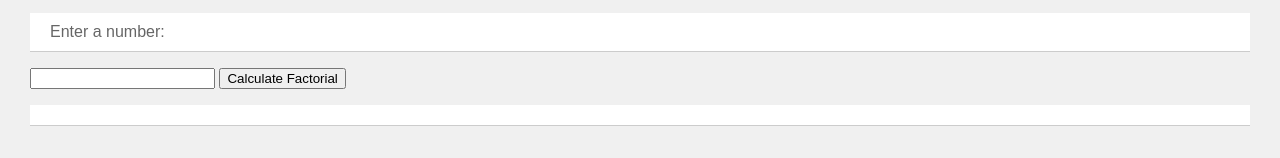
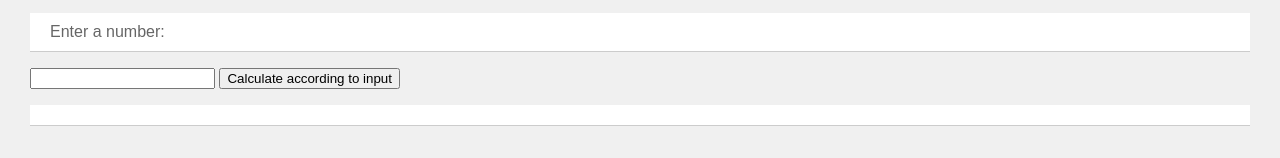
Before and after one commit to PseudomonasBioprecipitation/playgroundfile, a plain HTML site: page index.html in a window 1280 px wide. Shown: the part 823-981 px from the top of the page. Drawn offline with Linux system fonts and the light colour scheme.

Commit message:
Updated HTML file with changed text for the site visitor

```diff
--- a/index.html
+++ b/index.html
@@ -22,7 +22,7 @@
 <p>If entry = 0, output should be square root of 2, if entry a positive integer number 1 or bigger, output should be factorial, if entry is a negative number, output should be positive, if entry is a float number, output should be rounded to an integer</p>
 <p>Enter a number:</p>
 <input id="num" type="number">
-<button onclick="calculate()">Calculate Factorial</button>
+<button onclick="calculate()">Calculate according to input</button>
 <p id="result"></p>
    <script src="calculate.js"></script>
 </body>
```
